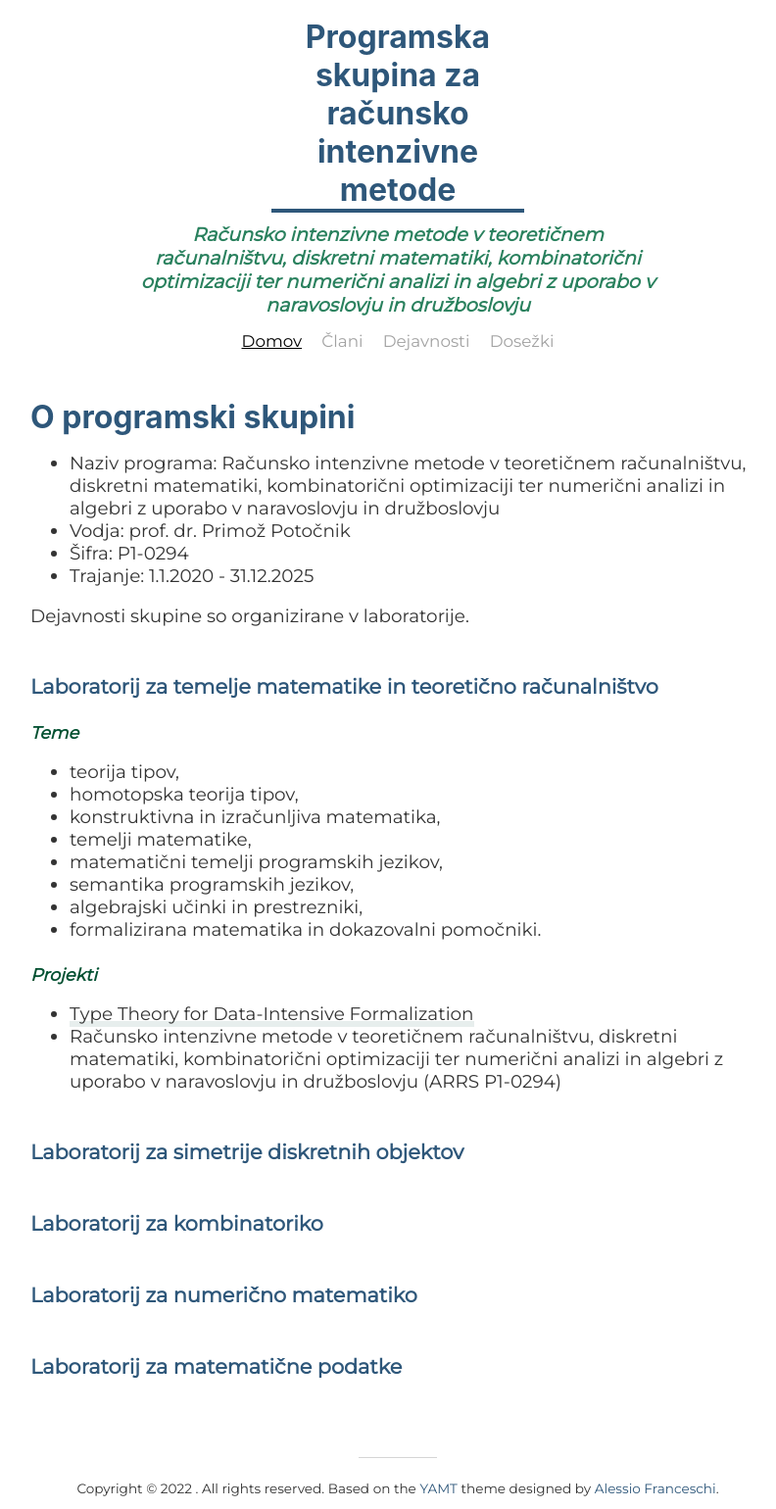
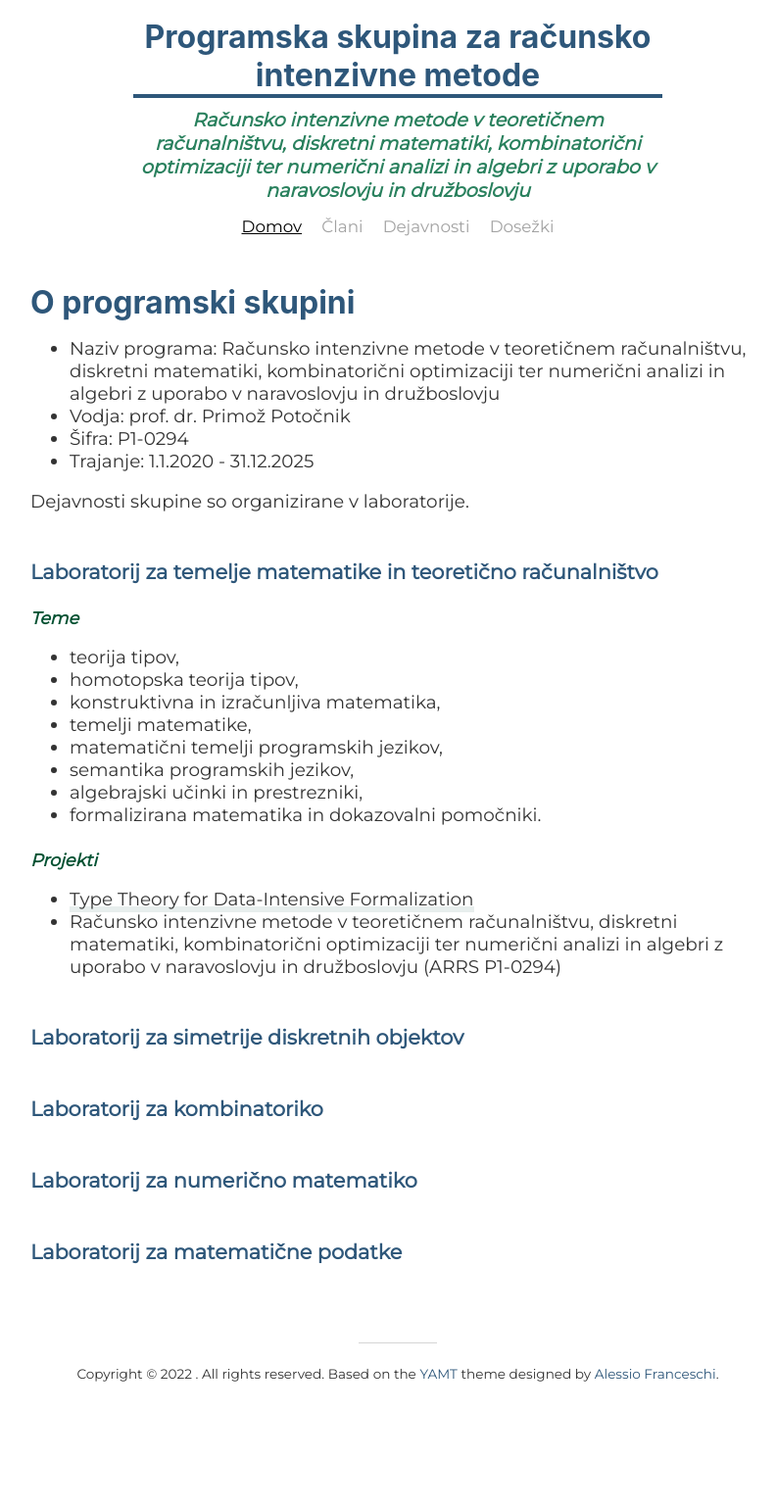
Before and after one commit to IMFM-SI/cimm-site, a Jekyll site: the page built from index.md, in a window 1280 px wide. Shown: the whole page at 98% size, without its empty margins (234-1026 px from the left). Built offline with Jekyll 4.4.1, drawn with Linux system fonts in a browser that asks for light colours; nearby versions of some CDN libraries; some web fonts are replaced; after the commit the page ends 1423 px from its top, so only the background shows below that.

Commit message:
Razširi prostor za naslov

```diff
--- a/_sass/header.scss
+++ b/_sass/header.scss
@@ -13,7 +13,7 @@ header{
             text-decoration: none;
         }
         h1{
-            max-width: 12ch;
+            max-width: 25ch;
             margin: 10px auto;
             border-bottom: 0.15em solid $color-primary;
         }
```
